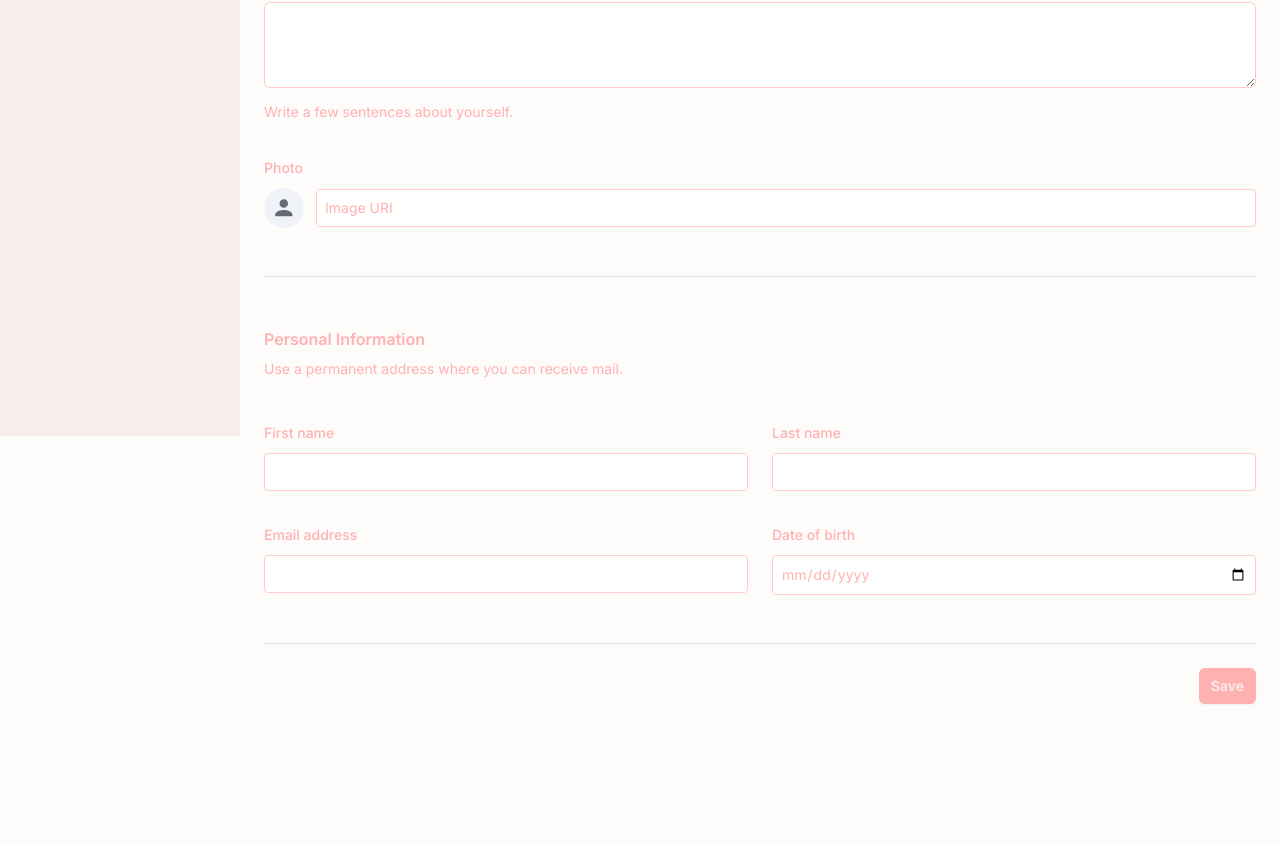
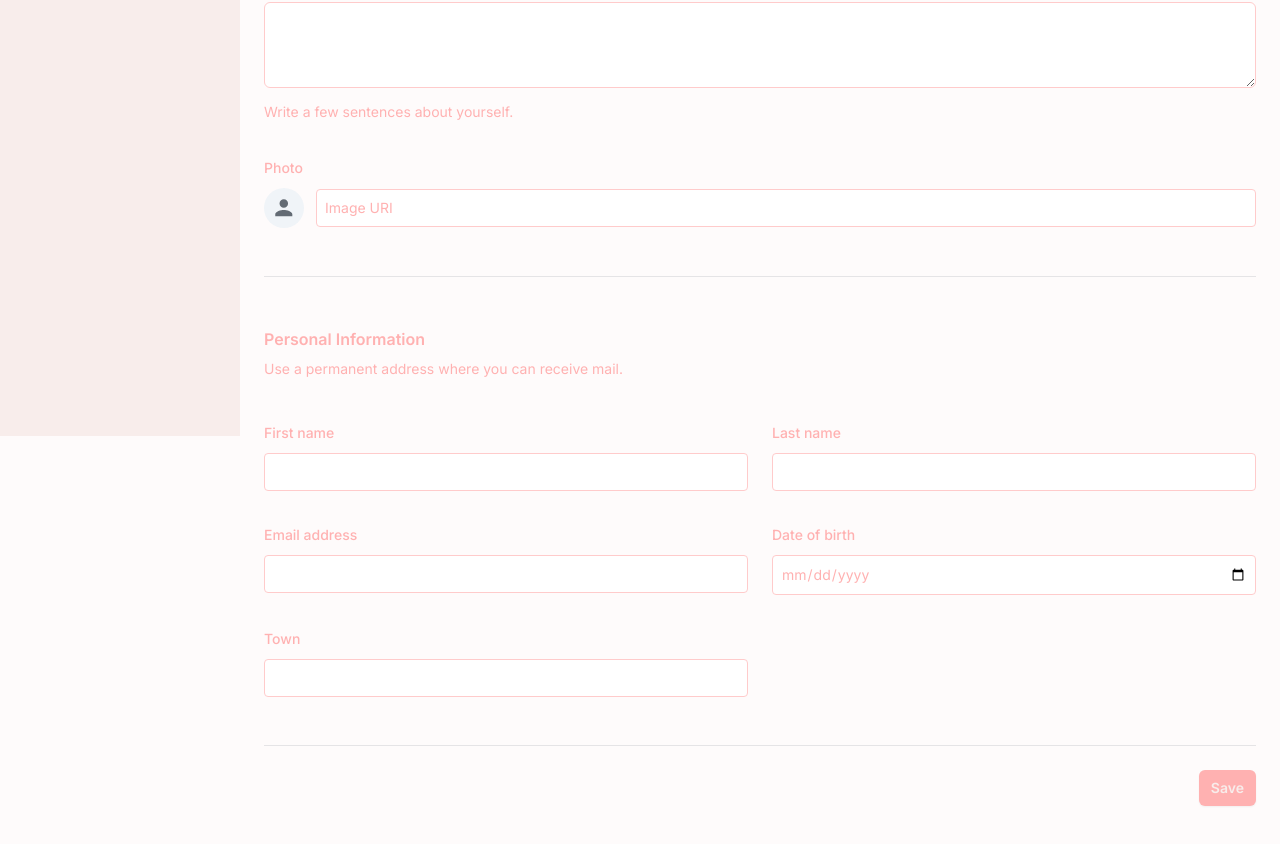
Before and after one commit to arturszulc22/projekt-programistyczny-biu-s24260-next, a Next.js app: page /profile/information in a window 1280 px wide. Shown: the part 364-1208 px from the top of the page. Before the commit the page ends 1108 px from the top, so only its background shows below. Built offline with nearby package versions, Linux system fonts and the light colour scheme; no server answers.

Commit message:
Update db.json add town for user. Code refactor.

```diff
--- a/db.json
+++ b/db.json
@@ -4,10 +4,11 @@
       "id": "1",
       "firstName": "Jan",
       "lastName": "Kowalski",
-      "password": "haslo123",
-      "email": "jan.kowalski@example.com",
+      "password": "password",
+      "email": "admin@admin.com",
       "dateOfBirth": "1990-01-15",
       "age": 34,
+      "town": "Gdańsk",
       "shortDescription": "Młody inżynier z pasją do technologii i nowoczesnych rozwiązań. Lubi spędzać czas na świeżym powietrzu i podróżować.",
       "imageURI": "https://images.unsplash.com/photo-1472099645785-5658abf4ff4e?ixlib=rb-1.2.1&ixid=eyJhcHBfaWQiOjEyMDd9&auto=format&fit=facearea&facepad=2&w=256&h=256&q=80",
       "settings": {
@@ -20,18 +21,44 @@
           "isNotificationEnabled": true
         },
         "isAdmin": true
-      }
+      },
+      "userName": "admin22"
     },
     {
       "id": "2",
       "firstName": "Janek",
       "lastName": "Kowa",
-      "password": "haslo123",
-      "email": "janek.kowa@example.com",
+      "password": "password",
+      "email": "user@user.com",
       "dateOfBirth": "1990-01-15",
       "age": 34,
+      "town": "Gdańsk",
       "shortDescription": "Młody inżynier z pasją do technologii i nowoczesnych rozwiązań. Lubi spędzać czas na świeżym powietrzu i podróżować.",
       "imageURI": "https://images.unsplash.com/photo-1472099645785-5658abf4ff4e?ixlib=rb-1.2.1&ixid=eyJhcHBfaWQiOjEyMDd9&auto=format&fit=facearea&facepad=2&w=256&h=256&q=80",
+      "settings": {
+        "profile": {
+          "isPrivate": false
+        },
+        "app": {
+          "isDarkMode": false,
+          "layout": "left",
+          "isNotificationEnabled": true
+        },
+        "isAdmin": false
+      }
+    },
+    {
+      "id": "d0fa",
+      "firstName": "Admin",
+      "lastName": "Adminowski",
+      "userName": "jacked_daso",
+      "email": "test@test.com",
+      "password": "password",
+      "dateOfBirth": "2008-01-08",
+      "age": null,
+      "shortDescription": "to są moje informacje",
+      "imageURI": "https://images.unsplash.com/photo-1718900351979-3e00f88386a3?q=80&w=1936&auto=format&fit=crop&ixlib=rb-4.0.3&ixid=M3wxMjA3fDB8MHxwaG90by1wYWdlfHx8fGVufDB8fHx8fA%3D%3D",
+      "town": "Gdańsk",
       "settings": {
         "profile": {
           "isPrivate": false
@@ -92,7 +119,7 @@
       "name": "Tech Enthusiasts",
       "shortDescription": "A group for people who love discussing the latest in technology.",
       "imageURI": "https://images.unsplash.com/photo-1717241365608-5565eef72d89?q=80&w=1941&auto=format&fit=crop&ixlib=rb-4.0.3&ixid=M3wxMjA3fDB8MHxwaG90by1wYWdlfHx8fGVufDB8fHx8fA%3D%3D",
-      "isPublic": true
+      "isPrivate": false
     }
   ],
   "groups_users": [
--- a/src/app/(main)/profile/information/page.tsx
+++ b/src/app/(main)/profile/information/page.tsx
@@ -6,8 +6,10 @@ import Link from "next/link";
 import { SubmitHandler, useForm } from "react-hook-form";
 import { useAuthStore } from "@/providers/auth-store-provider";
 import { useYupValidationResolver } from "@/resolvers/yupValidationResolver";
-import { userInformationFormValidationSchema } from "@/validations/auth-form-validation-schema";
-import { UpdateUserInformationData } from "@/interfaces/auth";
+import {
+  UserInformationFormData,
+  userInformationFormValidationSchema
+} from "@/validations/auth-form-validation-schema";
 import { twMerge } from "tailwind-merge";
 import {
   Avatar,
@@ -31,9 +33,9 @@ const UserProfile: FC = () => {
     register,
     handleSubmit,
     formState: { errors },
-  } = useForm<UpdateUserInformationData>({ resolver });
+  } = useForm<UserInformationFormData>({ resolver });
 
-  const onSubmit: SubmitHandler<UpdateUserInformationData> = async (data) => {
+  const onSubmit: SubmitHandler<UserInformationFormData> = async (data) => {
     try {
       await update(user, data);
       setState({
@@ -281,6 +283,33 @@ const UserProfile: FC = () => {
                     </Typography>
                 )}
               </div>
+
+              <div className="sm:col-span-3">
+                <label
+                    htmlFor="town"
+                    className="block text-sm font-medium leading-6 text-primary-rose dark:text-dark-primary-light-blue"
+                >
+                  Town
+                </label>
+                <div className="mt-2">
+                  <input
+                      id="town"
+                      {...register("town")}
+                      type="text"
+                      className={twMerge(
+                          "block w-full flex-1 border dark:border-0 border-secondary bg-white dark:bg-dark-primary-light-blue rounded py-1.5 px-2 text-primary-rose dark:text-dark-primary placeholder:text-primary-rose placeholder:dark:text-gray-800 focus:ring-0 sm:text-sm sm:leading-6",
+                          errors.town &&
+                          "ring-red-600 focus-visible:outline-red-600",
+                      )}
+                      defaultValue={user?.town}
+                  />
+                </div>
+                {errors.town && (
+                    <Typography color="danger" fontSize="sm">
+                      {errors.town.message}
+                    </Typography>
+                )}
+              </div>
             </div>
           </div>
         </div>
--- a/src/interfaces/user.ts
+++ b/src/interfaces/user.ts
@@ -7,6 +7,7 @@ export interface User {
   email: string;
   dateOfBirth?: string;
   age?: number;
+  town?: string;
   shortDescription?: string;
   imageURI?: string;
   settings: UserSettings;
--- a/src/stores/auth.ts
+++ b/src/stores/auth.ts
@@ -53,6 +53,7 @@ export const createAuthStore = (initState: AuthState = defaultInitState) => {
           age: null,
           shortDescription: null,
           imageURI: null,
+          town: null,
           settings: {
             profile: {
               isPrivate: false,
--- a/src/validations/auth-form-validation-schema.ts
+++ b/src/validations/auth-form-validation-schema.ts
@@ -16,6 +16,17 @@ export const registerFormValidationSchema = object({
     .oneOf([ref("password"), null], "Passwords must match"),
 });
 
+export interface UserInformationFormData {
+  firstName: string;
+  lastName: string;
+  userName: string;
+  email: string;
+  shortDescription: string;
+  imageURI: string;
+  dateOfBirth: string;
+  town: string;
+}
+
 export const userInformationFormValidationSchema = object({
   firstName: string().min(3).required(),
   lastName: string().min(3).required(),
@@ -23,6 +34,7 @@ export const userInformationFormValidationSchema = object({
   email: string().email().required(),
   shortDescription: string().max(1000),
   imageURI: string().required(),
+  town: string().min(2).required(),
   dateOfBirth: date()
     .transform((value, originalValue) => (originalValue === "" ? null : value))
     .nullable()
```
Also changed, not shown: src/interfaces/auth.ts (+0 -10 lines).
